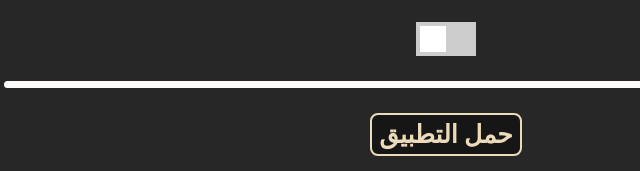
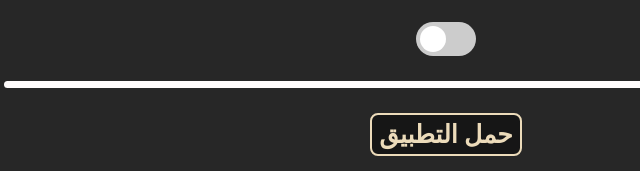
Before and after one commit to MhmdSAbdlh/tomb, a plain HTML site: page index.html in a window 1280 px wide. Shown: the part 1844-2015 px from the top of the page, 194-834 px from the left. Drawn offline with Linux system fonts and the light colour scheme; some packages are replaced by stand-ins of ours; a script that the page names is missing.

Commit message:
Update index.html

```diff
--- a/index.html
+++ b/index.html
@@ -89,7 +89,7 @@
      <div class="intro">
         <label class="switch">
              <input type="checkbox">
-             <div class="slider"></div>
+             <div class="slider round"></div>
         </label>
     </div>
 
```
